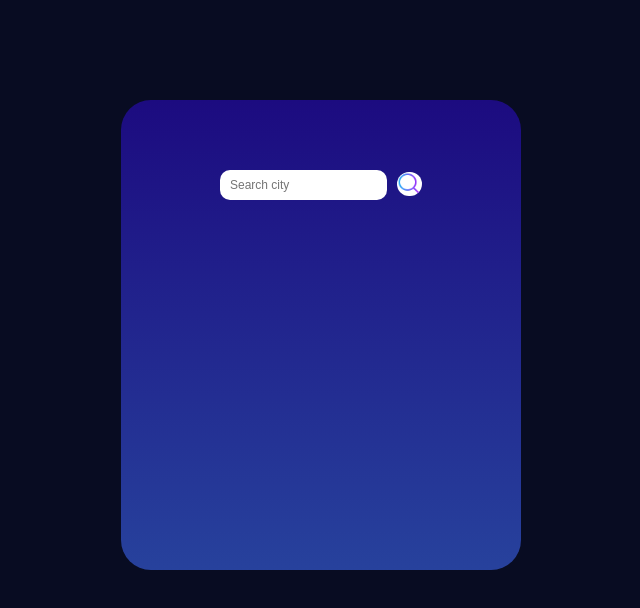
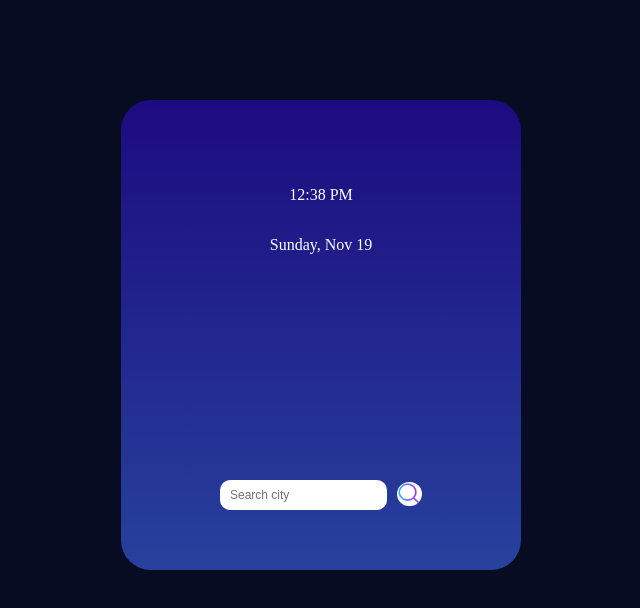
Before and after one commit to bitmonk/weatherApp-React, a React (Vite) app in the folder weatherApp/: page / in a window 1280 px wide. Shown: the top 608 px of the page, without its empty margins (319-959 px from the left). Built offline with nearby package versions, Linux system fonts and the light colour scheme.

Commit message:
date and time add q

```diff
--- a/weatherApp/src/App.jsx
+++ b/weatherApp/src/App.jsx
@@ -1,14 +1,12 @@
 import { BrowserRouter, Routes, Route } from "react-router-dom"
 import Home from "./assets/Home/Home"
-import Weather from "./assets/Weather/Weather"
 function App() {
 
   return (
     <>
    <BrowserRouter>
     <Routes>
-      <Route path="/Home" element={<Home />}/>
-      <Route path="/" element={<Weather />} />
+      <Route path="/" element={<Home />}/>
     </Routes>
    </BrowserRouter>
 
--- a/weatherApp/src/assets/Home/Home.css
+++ b/weatherApp/src/assets/Home/Home.css
@@ -21,6 +21,8 @@ body{
 
 .search-container {
     display: flex;
+    position: absolute;
+    top: 60%;
     justify-content: center;
     max-width: 400px;
     width: 100%;
@@ -44,11 +46,19 @@ body{
     border-radius: 20px;
     margin-left: 10px;
   }
-  p{
+  .weather-data{
+    display: none;
     color: white;
   }
   .weather-icon {
-    display: flex;
+    display: none;
     height: 80px;
     width: 80px;
   }
+
+  .time{
+    color: white;
+  }
+  .date{
+    color: white;
+  }
--- a/weatherApp/src/assets/Home/Home.jsx
+++ b/weatherApp/src/assets/Home/Home.jsx
@@ -1,4 +1,4 @@
-import React, { useState } from 'react'
+import React, { useEffect, useState } from 'react'
 import './Home.css'
 
 
@@ -17,6 +17,8 @@ const Home = () => {
   const [ longitude, setLongitude ] = useState("")
   const [ latitude, setLatitude ] = useState("")
   const [ icon, setIcon ] = useState("")
+  const [ currentTime, setCurrentTime ] = useState(new Date())
+  const [ currentDate, setCurrentDate ] = useState(new Date())
 
 
 
@@ -46,7 +48,24 @@ const Home = () => {
      setLatitude(latitude)
      setIcon(finalIcon)
 
+
+
  }
+ useEffect(() => {
+  const timeIntervalId = setInterval(() => {
+    setCurrentTime(new Date());
+  }, 1000)
+
+  const dateIntervalId = setInterval(() => {
+    setCurrentDate(new Date());
+  }, 24 * 60 * 60 * 1000)
+
+  return () => {
+    clearInterval(timeIntervalId)
+    clearInterval(dateIntervalId)
+  }
+
+ }, [])
 
 
 
@@ -55,16 +74,19 @@ const Home = () => {
     <>
       <div className="wrapper">
       <div className="search-container">
-    <input className="search-box" type="search" placeholder="Search city" onChange= { (e) => setSearch(e.target.value)} />
+    <input className="search-box" type="search" placeholder="Search city" onChange= { (e) => setSearch(e.target.value)}  />
    <img src='images/searchicon.png' className="search-icon" onClick={getLocation} />
   </div>
-        <p>{weather.name}</p>
-        <p>{temperature}</p>
-        <p>{kelvin}</p>
+
+        <p className='weather-data'>{weather.name}</p>
+        <p className='weather-data'>{temperature}</p>
+        <p className='weather-data'>{kelvin}</p>
         <img className="weather-icon" src={icon} alt='Image not found' />
-        <p>{condition}</p>
-        <p>{longitude}</p>
-        <p> {latitude}</p>
+        <p className='weather-data'>{condition}</p>
+        <p className='weather-data'>{longitude}</p>
+        <p className='weather-data'> {latitude}</p>
+        <p className='time'> {currentTime.toLocaleTimeString([], { hour: '2-digit', minute: '2-digit'})}</p>
+        <p className='date'> {currentDate.toLocaleDateString('en-US', { weekday : 'long', day : 'numeric', month : 'short' })}</p>
       </div>
     </>
   )
--- a/weatherApp/src/assets/Weather/Weather.css
+++ /dev/null
@@ -1,25 +0,0 @@
-.search-container {
-    display: flex;
-    justify-content: center;
-    max-width: 400px;
-    width: 100%;
-}
-
-  .search-box{
-    outline: none;
-    border: none;
-    height: 30px;
-    border-radius: 10px;
-    font-size: 12px;
-    font-weight: 100;
-    padding-left: 10px
-  }
-  .search-icon{
-    height: 24px;
-    width: 25px;
-    cursor: pointer;
-    margin-top: 2px;
-    background-color: rgb(255, 255, 255);
-    border-radius: 20px;
-    margin-left: 10px;
-  }
--- a/weatherApp/src/assets/Weather/Weather.jsx
+++ /dev/null
@@ -1,24 +0,0 @@
-import React from 'react'
-import './Weather.css'
-import { Link } from 'react-router-dom'
-
-const Weather = () => {
-
-    const weatherPage = () => {
-        window.location.href = './Home'
-    }
-
-  return (
-    <>
-    <div className="wrapper">
-    <div className="search-container">
-  <input className="search-box" type="search" placeholder="Search city"/>
- <img src='images/searchicon.png' className="search-icon" onClick={weatherPage}/>
-</div>
-</div>
-</>
-  )
-}
-
-
-export default Weather
```
